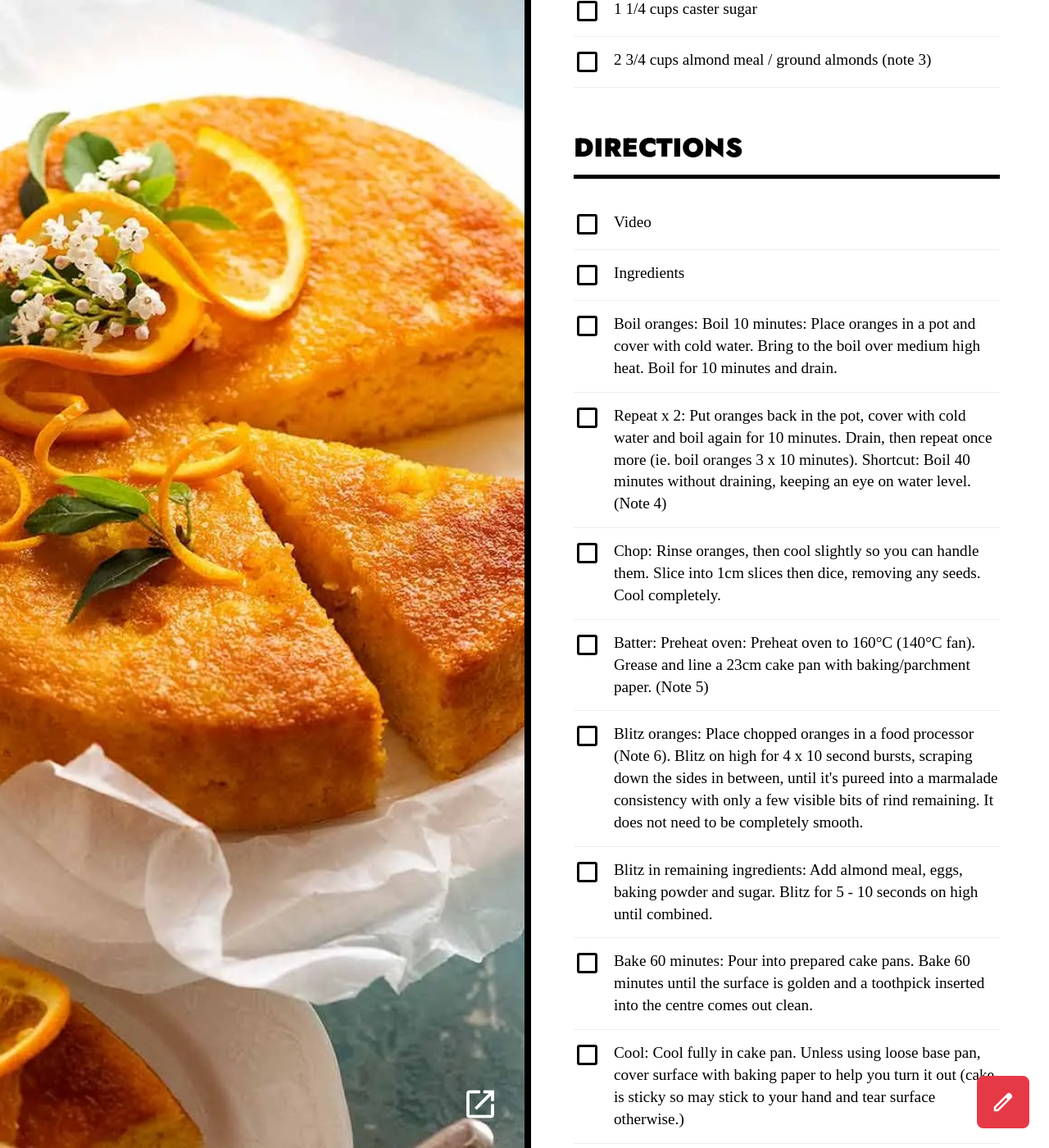
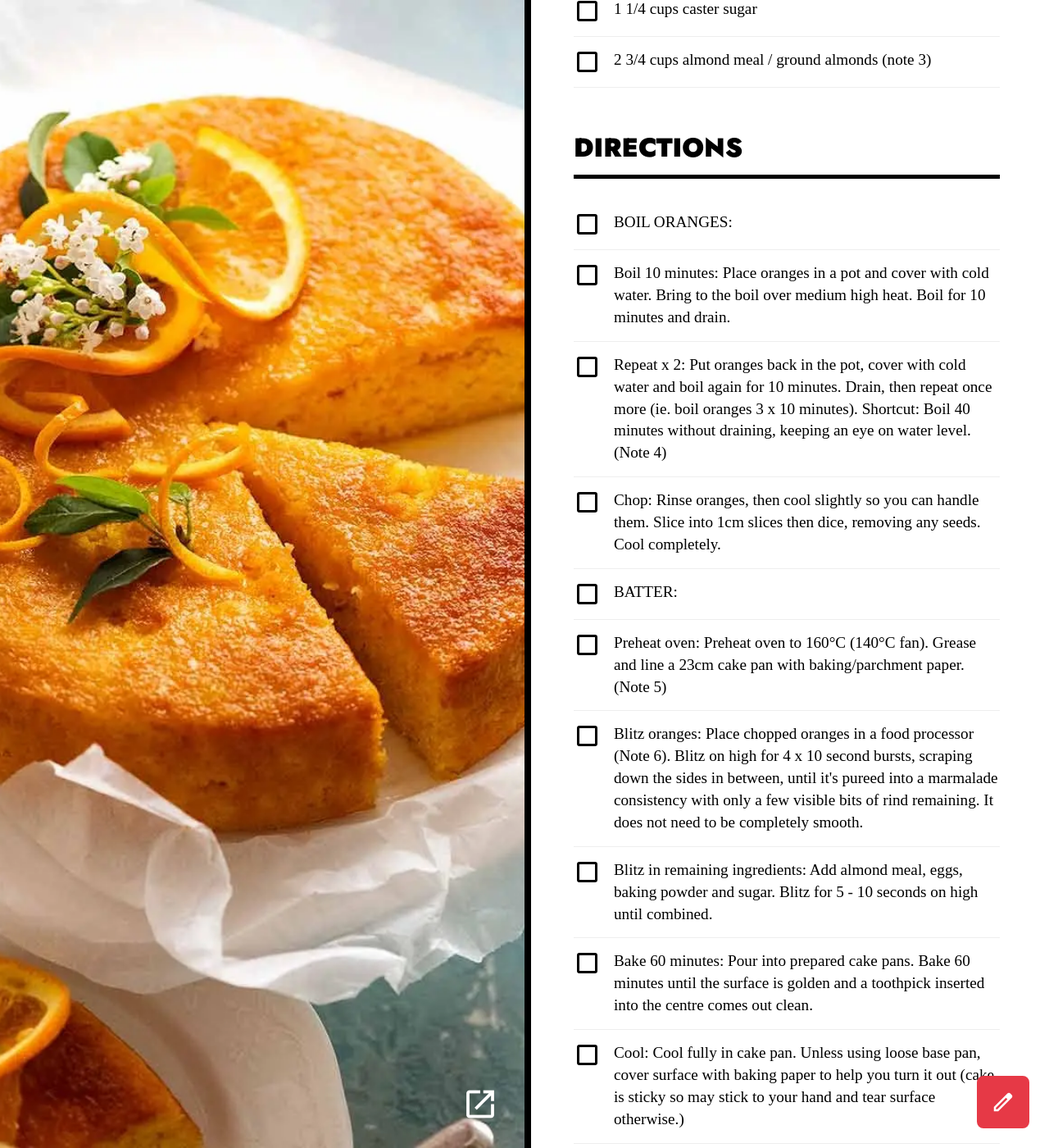
Before and after one commit to amp800/chowdown, a Jekyll site: the page built from _recipes/whole-orange-cake-flourless.md, in a window 1280 px wide and 1400 px high, scrolled down 1158 px. Shown: the whole window at 82% size. Built offline with Jekyll 4.4.1, drawn with Linux system fonts in a browser that asks for light colours.

Commit message:
Edit recipe _recipes/whole-orange-cake-flourless.md

```diff
--- a/_recipes/whole-orange-cake-flourless.md
+++ b/_recipes/whole-orange-cake-flourless.md
@@ -22,16 +22,15 @@ ingredients:
 - 2 3/4 cups almond meal / ground almonds (note 3)
 # ---
 directions:
-- Video
-- Ingredients
-- 'Boil oranges: Boil 10 minutes: Place oranges in a pot and cover with cold water. Bring to the boil over medium high heat.
-  Boil for 10 minutes and drain.'
+- 'BOIL ORANGES:'
+- 'Boil 10 minutes: Place oranges in a pot and cover with cold water. Bring to the boil over medium high heat. Boil for 10
+  minutes and drain.'
 - 'Repeat x 2: Put oranges back in the pot, cover with cold water and boil again for 10 minutes. Drain, then repeat once more
   (ie. boil oranges 3 x 10 minutes). Shortcut: Boil 40 minutes without draining, keeping an eye on water level. (Note 4)'
 - 'Chop: Rinse oranges, then cool slightly so you can handle them. Slice into 1cm slices then dice, removing any seeds. Cool
   completely.'
-- 'Batter: Preheat oven: Preheat oven to 160°C (140°C fan). Grease and line a 23cm cake pan with baking/parchment paper. (Note
-  5)'
+- 'BATTER:'
+- 'Preheat oven: Preheat oven to 160°C (140°C fan). Grease and line a 23cm cake pan with baking/parchment paper. (Note 5)'
 - 'Blitz oranges: Place chopped oranges in a food processor (Note 6). Blitz on high for 4 x 10 second bursts, scraping down
   the sides in between, until it''s pureed into a marmalade consistency with only a few visible bits of rind remaining. It
   does not need to be completely smooth.'
```
